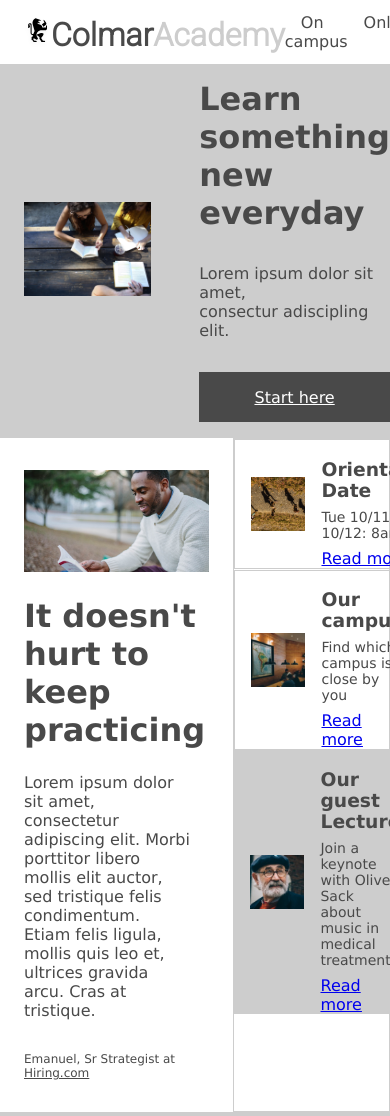
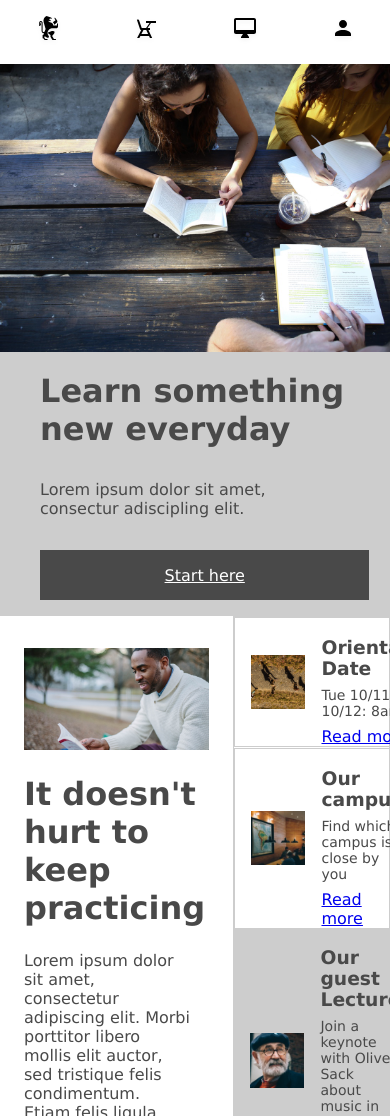
Before and after one commit to Alexandre8221/Colmar-academy, a plain HTML site: page index.html in a window 390 px wide. Shown: the top 1116 px of the page. Drawn offline with Linux system fonts and the light colour scheme.

Commit message:
added mobile version

```diff
--- a/index.html
+++ b/index.html
@@ -9,6 +9,9 @@
         <link href="https://fonts.googleapis.com/css2?family=Roboto:wght@300&display=swap" rel="stylesheet">
     </head>
     <body>
+
+    <!-- HEADER -->
+
         <div class="header">
             <div class="logo">
                 <img src="resources/images/ic-logo.svg">
@@ -20,7 +23,22 @@
                 <p><a href="#" >For companies</a></p>
                 <p><a href="#" >Sign in</a></p>
             </div>
+
+
+
         </div>
+
+        <!--header @media-->
+
+        <div class="mobile_header">
+            <div> <img src="./ic-logo.svg"> </div>
+            <div> <img src="./ic-on-campus.svg"> </div>
+            <div> <img src="./ic-online.svg"> </div>
+            <div> <img src="./ic-login.svg"> </div>
+        </div>
+
+
+
 
     <!--- BANNER -->
         <div class="main-1">
--- a/resources/css/style.css
+++ b/resources/css/style.css
@@ -19,7 +19,7 @@ body {
 
 }
 
-/* HEADING */
+/* HEADER */
 
 .header {
     display: flex;
@@ -57,6 +57,10 @@ body {
     text-decoration: none;
 }
 
+.mobile_header {
+   display: none;
+}
+
 
 /* BANNER */
 
@@ -71,13 +75,11 @@ body {
 
 .banner-img {
     width: 60%;
-    height: ;
-    margin: 32px 24px;
+    margin:32px 24px;
 }
 
 .banner-img img {
-    width: 100%;
-    height: ;
+    width:100%;
 }
 
 .banner-text {
@@ -221,7 +223,6 @@ body {
     row-gap: 32px;
     column-gap: 32px;
     margin-bottom: 32px;
-
 }
 
 .item {
@@ -338,3 +339,56 @@ body {
 .terms p {
     margin: 8px
 }
+
+/* MEDIA QUERY */
+
+@media only screen and (max-width:720px) {
+
+    body {
+        width: 100%;
+    }
+
+    .mobile_header {
+        display: flex;
+        width: 100%;
+        height: 64px;
+        justify-content: space-around;
+        align-items: center;
+    }
+
+    .header {
+        display: none;
+    }
+
+    .main-1 {
+        flex-wrap: wrap;
+    }
+
+    .banner-img {
+        width: 100%;
+        margin : 0px;
+    }
+
+    .banner-img img {
+        width: 100%;
+    }
+
+    .banner-text {
+        width: 100%;
+    }
+
+    .banner-text h1,
+    .banner-text p
+    {
+        margin-left: 16px;
+    }
+
+    .rectangle {
+        height: 50px;
+        width: 90%;
+        background-color:var(--color-main-1);
+        display: flex;
+        justify-content: center;
+        align-items: center;
+        margin: 16px;
+}
```
Also changed, not shown: ic-login.svg (added), ic-logo.svg (added), ic-on-campus.svg (added), ic-online.svg (added).
